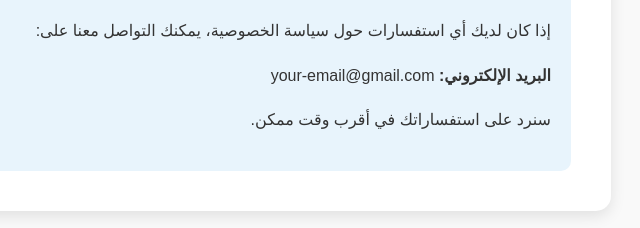
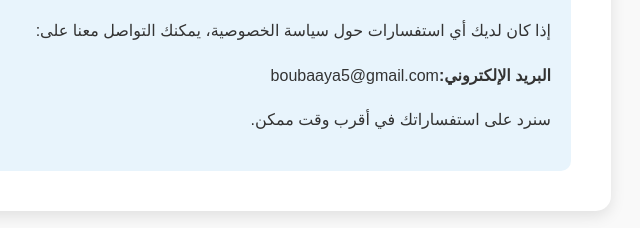
Before and after one commit to boubaaya/privacy-policy, a plain HTML site: page index.html in a window 1280 px wide. Shown: the part 1962-2190 px from the top of the page, 469-1109 px from the left. Drawn offline with Linux system fonts and the light colour scheme.

Commit message:
Update index.html
Update email address

```diff
--- a/index.html
+++ b/index.html
@@ -113,7 +113,7 @@
         <div class="contact">
             <h2>اتصل بنا</h2>
             <p>إذا كان لديك أي استفسارات حول سياسة الخصوصية، يمكنك التواصل معنا على:</p>
-            <p><strong>البريد الإلكتروني:</strong> your-email@gmail.com</p>
+            <p><strong>البريد الإلكتروني:</strong>boubaaya5@gmail.com</p>
             <p>سنرد على استفساراتك في أقرب وقت ممكن.</p>
         </div>
     </div>
```
